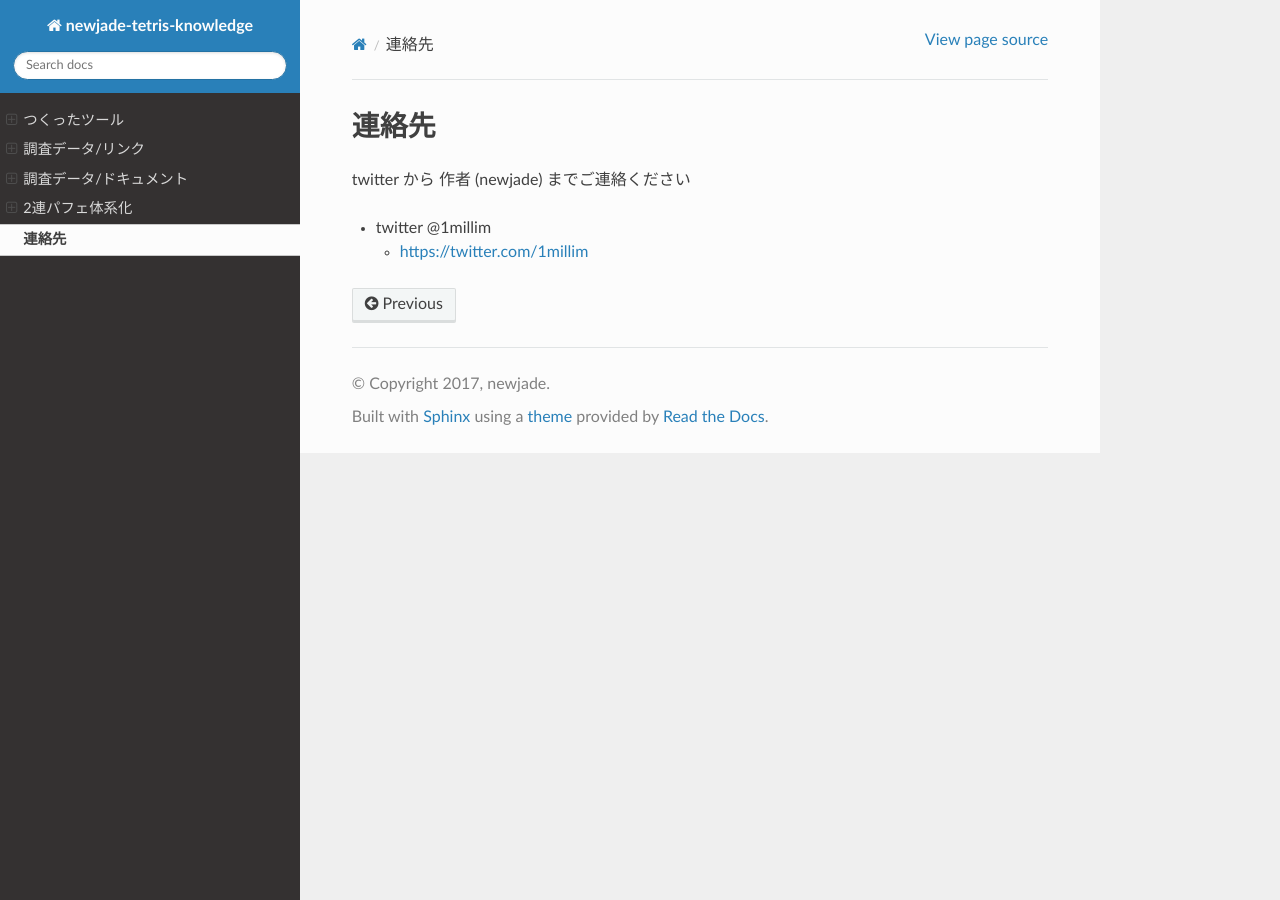
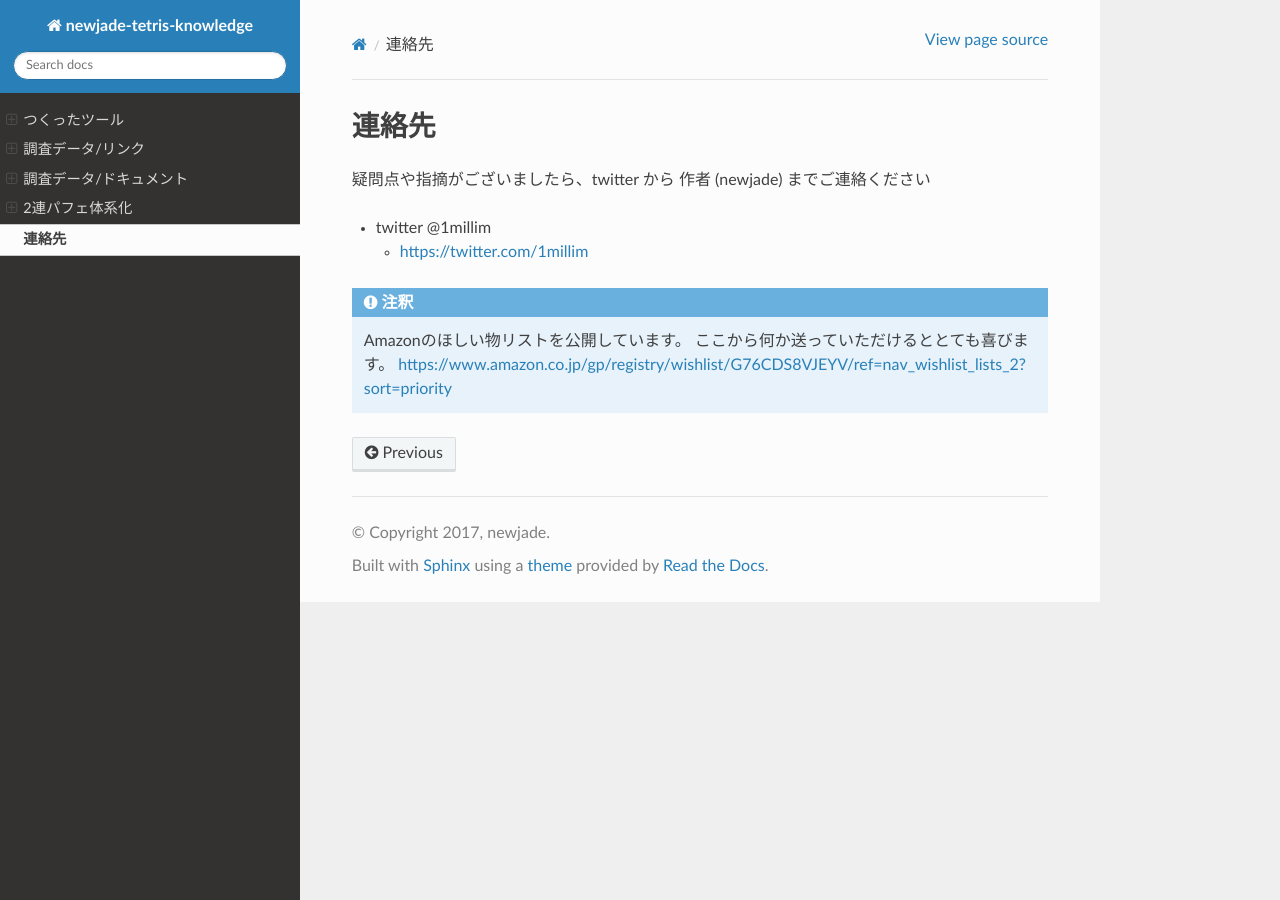
Before and after one commit to knewjade/tetris-knowledge-sphinx, a Sphinx documentation site: the page built from source/contact.rst, in a window 1280 px wide. Built offline with Sphinx 7.4.7 and the Read the Docs theme 2.0.0, drawn with Linux system fonts in a browser that asks for light colours.

Commit message:
Add wish list

```diff
--- a/source/contact.rst
+++ b/source/contact.rst
@@ -2,8 +2,15 @@
 連絡先
 ========================
 
-twitter から 作者 (newjade) までご連絡ください
+疑問点や指摘がございましたら、twitter から 作者 (newjade) までご連絡ください
 
 * twitter @1millim
 
   - https://twitter.com/1millim
+
+
+.. note::
+
+  Amazonのほしい物リストを公開しています。
+  ここから何か送っていただけるととても喜びます。
+  https://www.amazon.co.jp/gp/registry/wishlist/G76CDS8VJEYV/ref=nav_wishlist_lists_2?sort=priority
```
